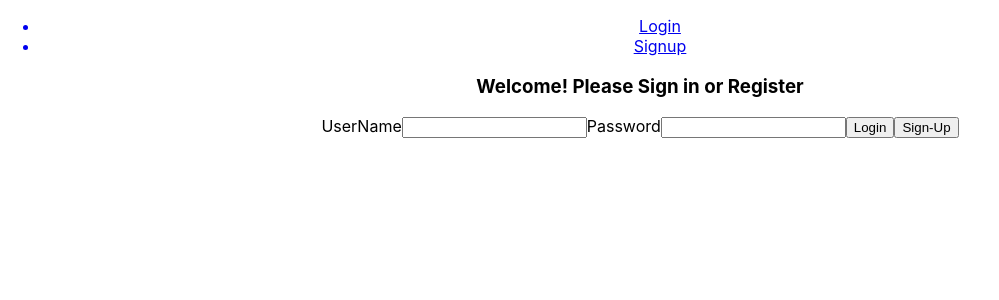
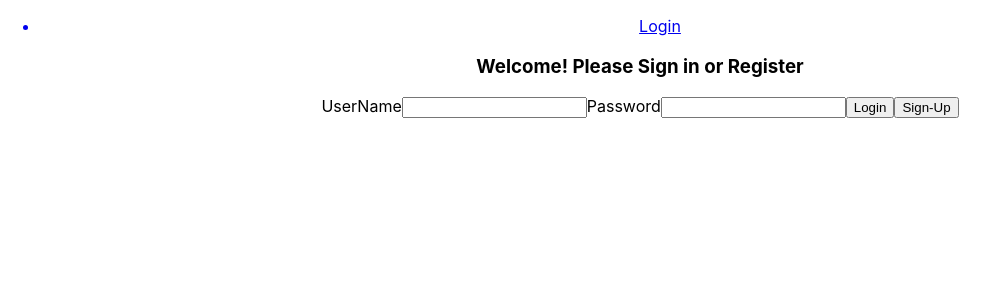
Before and after one commit to PepdaBass/youtube-clone-frontend, a React (Create React App) app: page /loginform in a window 1280 px wide. Shown: the top 300 px of the page, without its empty margins (0-999 px from the left). Built offline with nearby package versions, Linux system fonts and the light colour scheme.

Commit message:
Re-pathed the Registration Form to open from the Login Form sign-up button, removed button from navbar. Created functionality to set up api response object, stored jwt token in browsers local storage.

```diff
--- a/package.json
+++ b/package.json
@@ -7,6 +7,7 @@
     "@testing-library/react": "^12.1.3",
     "@testing-library/user-event": "^13.5.0",
     "axios": "^0.26.0",
+    "jwt-decode": "^3.1.2",
     "react": "^17.0.2",
     "react-dom": "^17.0.2",
     "react-router-dom": "^6.2.1",
--- a/src/App.js
+++ b/src/App.js
@@ -3,14 +3,32 @@ import LoginForm from "./Components/LoginForm/LoginForm";
 import RegistrationForm from "./Components/RegistrationForm/RegistrationForm";
 import { Routes, Route } from "react-router-dom";
 import NavBar from "./Components/NavBar/NavBar";
+import React, { useState, useEffect } from 'react';
+import jwt_decode from "jwt-decode";
+
 
 function App() {
+
+  const [user, setUser] = useState(null);
+
+  useEffect(() => {
+
+    const jwt = localStorage.getItem('token');
+
+    try{
+      const decodedUser = jwt_decode(jwt);
+      setUser(decodedUser);
+
+    } catch{}
+  }, [])
+
+
   return (
     <div className="App">
       <NavBar />
       <Routes>
-        <Route path="loginform" element={<LoginForm />} />
-        <Route path="registration" element={<RegistrationForm />} />
+        <Route path="loginform" element={<LoginForm user={user}/>} />
+        <Route exact path="loginform/registration" element={<RegistrationForm />} />
       </Routes>
     </div>
   );
--- a/src/Components/LoginForm/LoginForm.jsx
+++ b/src/Components/LoginForm/LoginForm.jsx
@@ -1,10 +1,14 @@
 import React, { useState, useEffect } from "react";
 import "./LoginForm.css";
 import axios from "axios";
+import { Link, Route, Routes } from "react-router-dom";
+import RegistrationForm from "../RegistrationForm/RegistrationForm";
 
 const LoginForm = (props) => {
+
   const [userName, setUserName] = useState("");
   const [password, setPassword] = useState("");
+
 
   async function loginUser(userInfo) {
     let response = await axios.post(
@@ -12,6 +16,8 @@ const LoginForm = (props) => {
       userInfo
     );
     console.log(response);
+    localStorage.setItem('token', response.data.access);
+    window.location = '/';
   }
 
   function handleSubmit(event) {
@@ -44,7 +50,12 @@ const LoginForm = (props) => {
           onChange={(event) => setPassword(event.target.value)}
         ></input>
         <button type="submit">Login</button>
-        <button type="submit">Sign-Up</button>
+        <Routes>
+        <Route exact path="registration" element={<RegistrationForm />} />
+        </Routes>
+        <Link to='registration'>
+        <button>Sign-Up</button>
+        </Link>
       </form>
     </div>
   );
--- a/src/Components/NavBar/NavBar.jsx
+++ b/src/Components/NavBar/NavBar.jsx
@@ -8,9 +8,6 @@ const NavBar = (props) => {
                 <Link to="loginform">
                 <li>Login</li>
                 </Link>
-                <Link to="registration">
-                <li>Signup</li>
-                </Link>
             </ul>
         </nav>
      );
```
Also changed, not shown: 1 other file (tests, documents, lock files or other folders).
